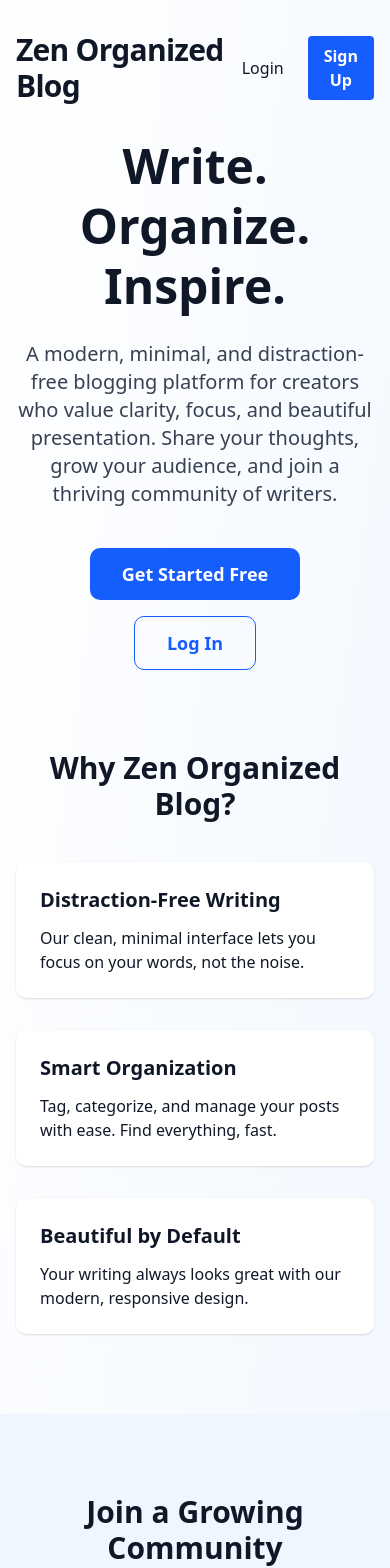
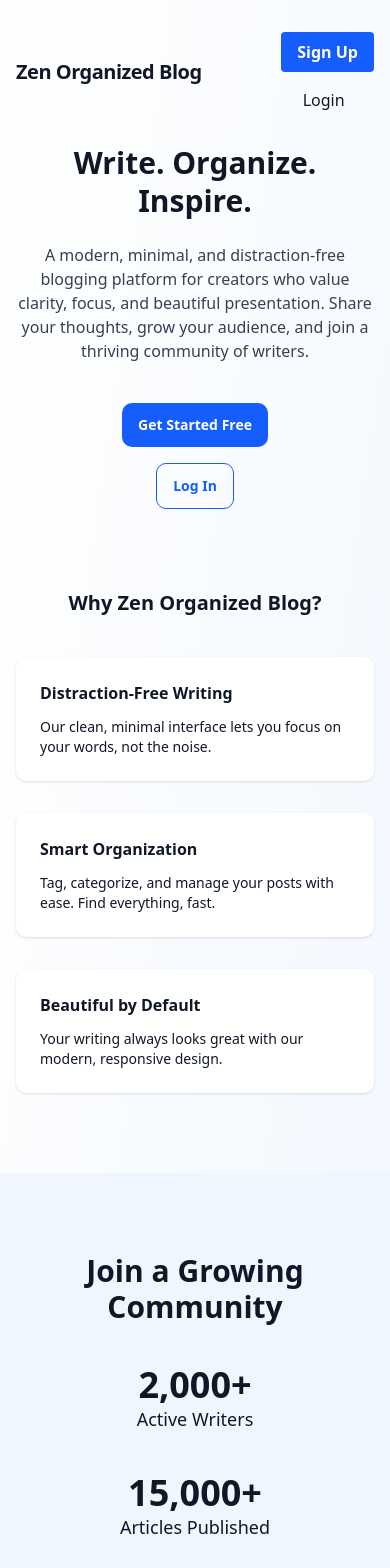
Before and after one commit to AmmanRizwan/zen-organized-blog, a React (Vite) app in the folder Frontend/: page / in a window 390 px wide. Shown: the top 1568 px of the page. Built offline with nearby package versions, Linux system fonts and the light colour scheme; no server answers; a web font is replaced by a local one.

Commit message:
feat: add Copy component and update routing in App for user navigation fix: enhance LandingPage layout and responsiveness for better user experience

```diff
--- a/Frontend/src/App.tsx
+++ b/Frontend/src/App.tsx
@@ -17,6 +17,7 @@ import { useContext } from "react";
 import { DataContext } from "./context/DataContext.tsx";
 import ForgotPassword from "./pages/ForgotPassword.tsx";
 import LandingPage from "./pages/LandingPage.tsx";
+import Copy from "./pages/Copy.tsx";
 
 function App() {
   const { isAuth }: any = useContext(DataContext);
@@ -26,7 +27,8 @@ function App() {
       <BrowserRouter>
         <Routes>
           {/* UnAuthenticated Pages */}
-            <Route path="/" element={<LandingPage />} />
+          <Route path="/user" element={<Copy />} />
+            <Route path="/" element={isAuth ? <Navigate to={"/dashboard"} /> : <LandingPage />} />
             <Route
               path="/login"
               element={isAuth ? <Navigate to={"/dashboard"} /> : <LoginPage />}
--- /dev/null
+++ b/Frontend/src/pages/Copy.tsx
@@ -0,0 +1,7 @@
+const Copy = () => {
+  return (
+    <div className="bg-blue-200 w-full">Hello, world</div>
+  )
+}
+
+export default Copy;
--- a/Frontend/src/pages/LandingPage.tsx
+++ b/Frontend/src/pages/LandingPage.tsx
@@ -4,49 +4,49 @@ import { Link } from "react-router-dom";
 
 const LandingPage = () => {
   return (
-    <div className="min-h-screen bg-gradient-to-br from-white to-blue-50 text-gray-900 flex flex-col">
+    <div className="min-h-screen w-full bg-gradient-to-br from-white to-blue-50 text-gray-900 flex flex-col">
       {/* Header */}
       <header className="container mx-auto py-8 px-4 flex items-center justify-between">
-        <h1 className="text-3xl font-extrabold tracking-tight">Zen Organized Blog</h1>
-        <nav className="flex items-center gap-4">
-          <Link to="/login" className="hover:text-blue-600 font-medium">Login</Link>
+        <h1 className="text-xl md:text-3xl font-extrabold tracking-tight">Zen Organized Blog</h1>
+        <nav className="flex items-center gap-4 sm:flex-row flex-col-reverse">
+          <Link to="/login" className="hover:text-blue-600 font-medium cursor-pointer">Login</Link>
           <Link to="/signup">
-            <button className="ml-2 px-4 py-2 bg-blue-600 text-white rounded hover:bg-blue-700 font-semibold transition">Sign Up</button>
+            <button className="ml-2 px-4 py-2 bg-blue-600 text-white rounded hover:bg-blue-700 font-semibold transition cursor-pointer">Sign Up</button>
           </Link>
         </nav>
       </header>
 
       {/* Hero Section */}
       <section className="flex-1 flex flex-col items-center justify-center text-center px-4">
-        <h2 className="text-5xl md:text-6xl font-bold mb-6 leading-tight">Write. Organize. Inspire.</h2>
-        <p className="text-xl md:text-2xl max-w-2xl mx-auto mb-10 text-gray-700">
+        <h2 className="text-3xl sm:text-5xl md:text-6xl font-bold mb-6 leading-tight">Write. Organize. Inspire.</h2>
+        <p className="text-md sm:text-xl md:text-2xl max-w-2xl mx-auto mb-10 text-gray-700">
           A modern, minimal, and distraction-free blogging platform for creators who value clarity, focus, and beautiful presentation. Share your thoughts, grow your audience, and join a thriving community of writers.
         </p>
         <div className="flex flex-col md:flex-row gap-4 justify-center">
           <Link to="/signup">
-            <button className="px-8 py-3 bg-blue-600 text-white rounded-lg text-lg font-semibold hover:bg-blue-700 transition">Get Started Free</button>
+            <button className="px-4 py-3 md:px-8 md:py-3 bg-blue-600 text-white rounded-lg text-sm sm:text-md md:text-lg font-semibold hover:bg-blue-700 transition">Get Started Free</button>
           </Link>
           <Link to="/login">
-            <button className="px-8 py-3 border border-blue-600 text-blue-600 rounded-lg text-lg font-semibold hover:bg-blue-50 transition">Log In</button>
+            <button className="px-4 py-3 md:px-8 md:py-3 border border-blue-600 text-blue-600 rounded-lg text-sm sm:text-md text-lg font-semibold hover:bg-blue-50 transition">Log In</button>
           </Link>
         </div>
       </section>
 
       {/* Features Section */}
       <section className="container mx-auto py-20 px-4">
-        <h3 className="text-3xl font-bold mb-10 text-center">Why Zen Organized Blog?</h3>
+        <h3 className="text-xl md:text-3xl font-bold mb-10 text-center">Why Zen Organized Blog?</h3>
         <div className="grid md:grid-cols-3 gap-8">
           <div className="p-6 bg-white rounded-lg shadow hover:shadow-lg transition">
-            <h4 className="text-xl font-bold mb-3">Distraction-Free Writing</h4>
-            <p>Our clean, minimal interface lets you focus on your words, not the noise.</p>
+            <h4 className="text-md sm:text-xl font-bold mb-3">Distraction-Free Writing</h4>
+            <p className="text-sm md:text-md">Our clean, minimal interface lets you focus on your words, not the noise.</p>
           </div>
           <div className="p-6 bg-white rounded-lg shadow hover:shadow-lg transition">
-            <h4 className="text-xl font-bold mb-3">Smart Organization</h4>
-            <p>Tag, categorize, and manage your posts with ease. Find everything, fast.</p>
+            <h4 className="text-md sm:text-xl font-bold mb-3">Smart Organization</h4>
+            <p  className="text-sm md:text-md">Tag, categorize, and manage your posts with ease. Find everything, fast.</p>
           </div>
           <div className="p-6 bg-white rounded-lg shadow hover:shadow-lg transition">
-            <h4 className="text-xl font-bold mb-3">Beautiful by Default</h4>
-            <p>Your writing always looks great with our modern, responsive design.</p>
+            <h4 className="text-md sm:text-xl font-bold mb-3">Beautiful by Default</h4>
+            <p  className="text-sm md:text-md">Your writing always looks great with our modern, responsive design.</p>
           </div>
         </div>
       </section>
```
